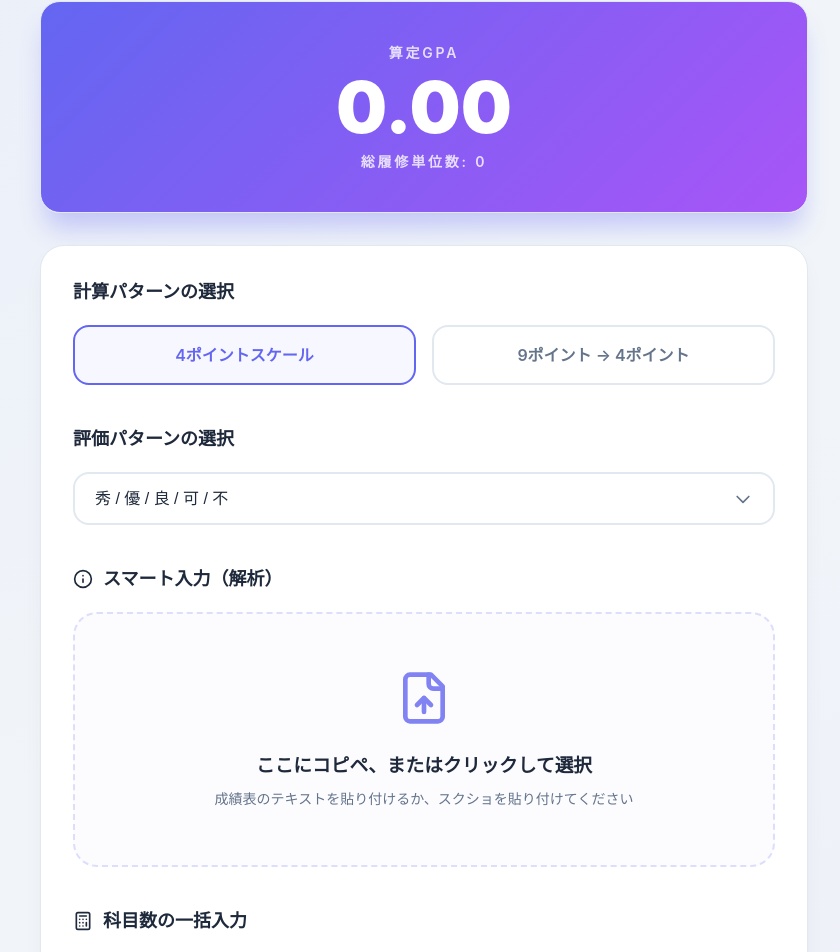
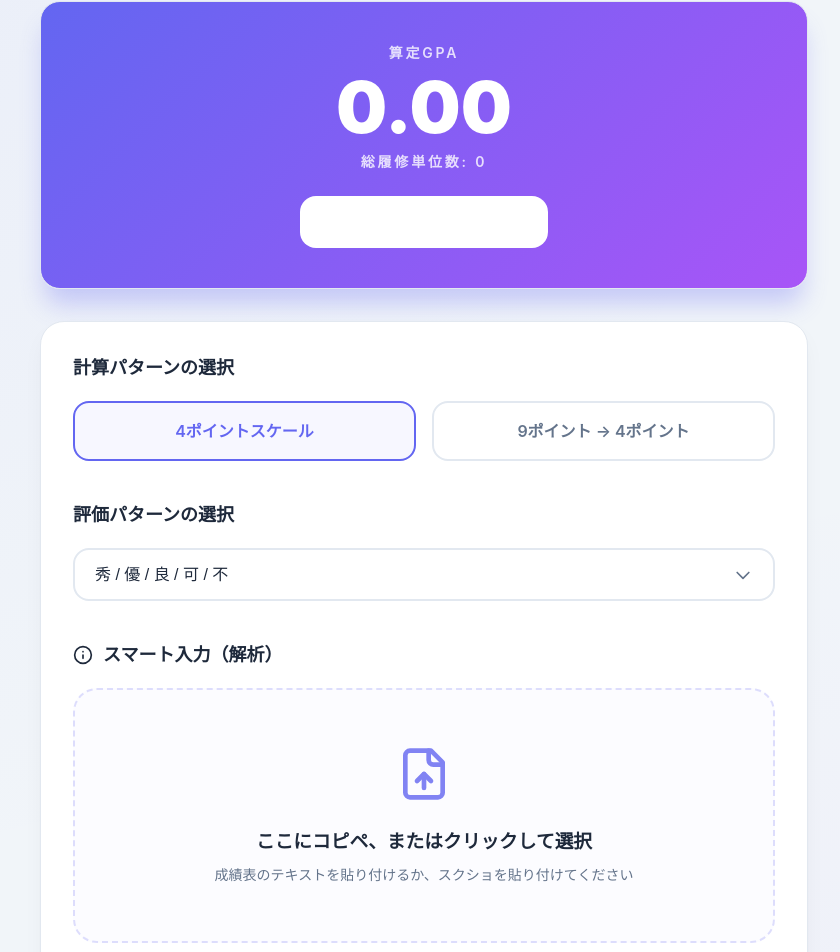
Before and after one commit to af22091/gpa-calculator, a React (Vite) app: page / in a window 1280 px wide. Shown: the part 123-1075 px from the top of the page, without its empty margins (216-1056 px from the left). Built offline with nearby package versions, Linux system fonts and the light colour scheme.

Commit message:
UI: add reset and repeat calculation feedback

```diff
--- a/src/App.tsx
+++ b/src/App.tsx
@@ -61,6 +61,13 @@ function App() {
     setGroups(newGroups);
   };
 
+  const resetAll = () => {
+    if (window.confirm('すべての入力をリセットして最初からやり直しますか？')) {
+      const defaultGrades = pattern === 'pattern1' ? [0, 0, 0, 0, 0] : Array(10).fill(0);
+      setGroups([{ id: '1', credits: 2, grades: defaultGrades }]);
+    }
+  };
+
   const stats = useMemo(() => {
     let totalCredits = 0;
     let totalPoints = 0;
@@ -93,6 +100,13 @@ function App() {
           <p className="gpa-label">算定GPA</p>
           <div className="gpa-value">{stats.gpa}</div>
           <p className="gpa-label">総履修単位数: {stats.totalCredits}</p>
+          <button
+            className="btn btn-outline"
+            onClick={resetAll}
+            style={{ marginTop: '1.5rem', fontSize: '0.875rem', borderColor: 'rgba(255,255,255,0.3)', color: 'white' }}
+          >
+            最初からやり直す（リセット）
+          </button>
         </div>
       </header>
 
--- a/src/components/SmartImport.tsx
+++ b/src/components/SmartImport.tsx
@@ -9,17 +9,20 @@ interface SmartImportProps {
 
 export const SmartImport: React.FC<SmartImportProps> = ({ onImport }) => {
   const [isProcessing, setIsProcessing] = useState(false);
+  const [isSuccess, setIsSuccess] = useState(false);
   const [progress, setProgress] = useState(0);
   const [error, setError] = useState<string | null>(null);
 
   const processText = useCallback((text: string) => {
     const results = parseTranscriptText(text);
     if (results.length === 0) {
-      setError('文字が見つからないか、評価パターンを認識できませんでした。手入力をお試しください。');
+      setError('有効なデータが見つかりませんでした。テキストを直接貼り付けるか、別の画像を試してください。');
       return;
     }
     const aggregated = aggregateResults(results);
     onImport(aggregated);
+    setIsSuccess(true);
+    setTimeout(() => setIsSuccess(false), 3000);
   }, [onImport]);
 
   const processImage = async (file: File | Blob) => {
@@ -94,8 +97,22 @@ export const SmartImport: React.FC<SmartImportProps> = ({ onImport }) => {
             </p>
           </>
         )}
+        {isSuccess && !isProcessing && (
+          <div className="loading-overlay" style={{ background: 'rgba(34, 197, 94, 0.9)', color: 'white' }}>
+            <div style={{ fontSize: '1.5rem', fontWeight: 'bold' }}>読み込み完了！</div>
+            <p>結果が更新されました</p>
+          </div>
+        )}
       </div>
-      {error && <p style={{ color: '#ef4444', fontSize: '0.875rem', textAlign: 'center' }}>{error}</p>}
+
+      {error && <p style={{ color: '#ef4444', fontSize: '0.875rem', textAlign: 'center', marginTop: '0.5rem' }}>{error}</p>}
+
+      <div style={{ marginTop: '1rem', textAlign: 'center' }}>
+        <p style={{ fontSize: '0.8125rem', color: 'var(--text-muted)' }}>
+          <Info size={14} style={{ verticalAlign: 'middle', marginRight: '4px' }} />
+          貼り付けや画像アップロードは何度でも行えます。
+        </p>
+      </div>
     </div>
   );
 };
```
